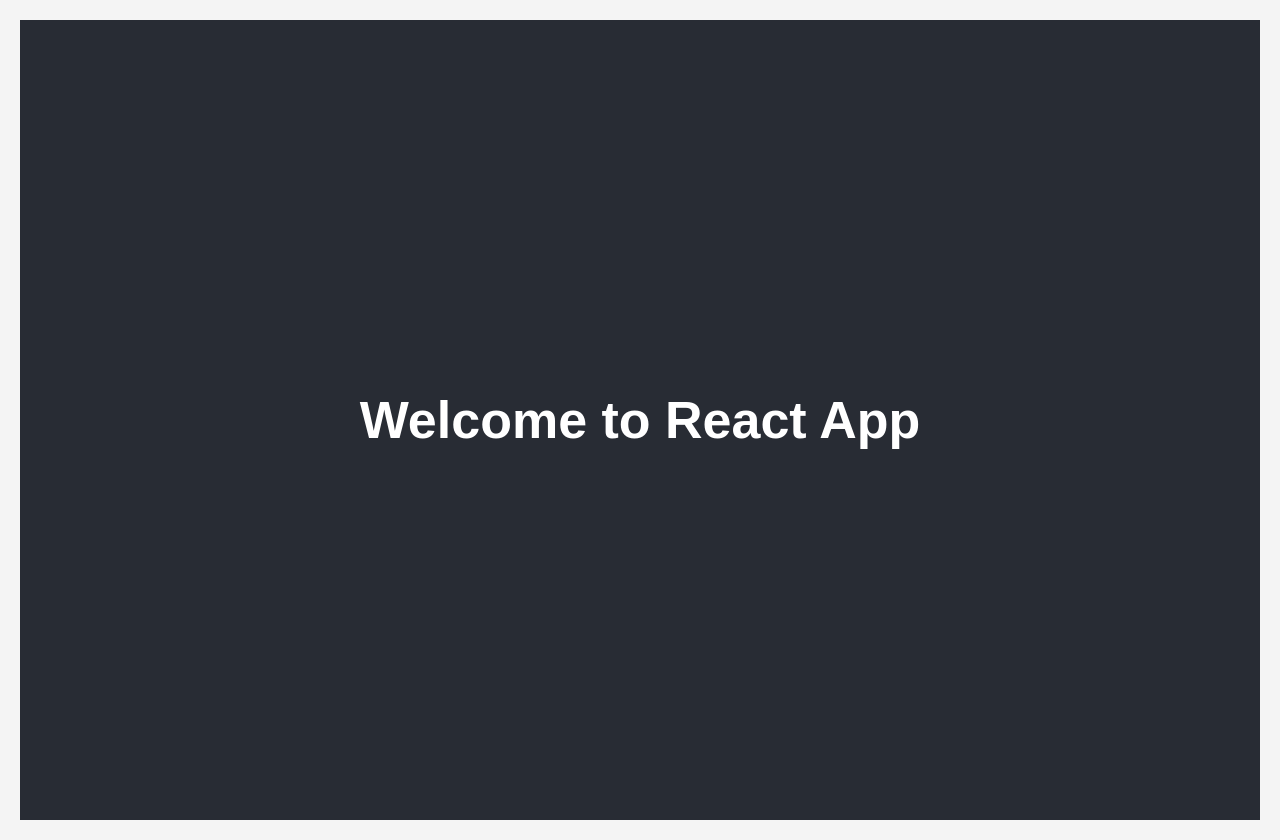
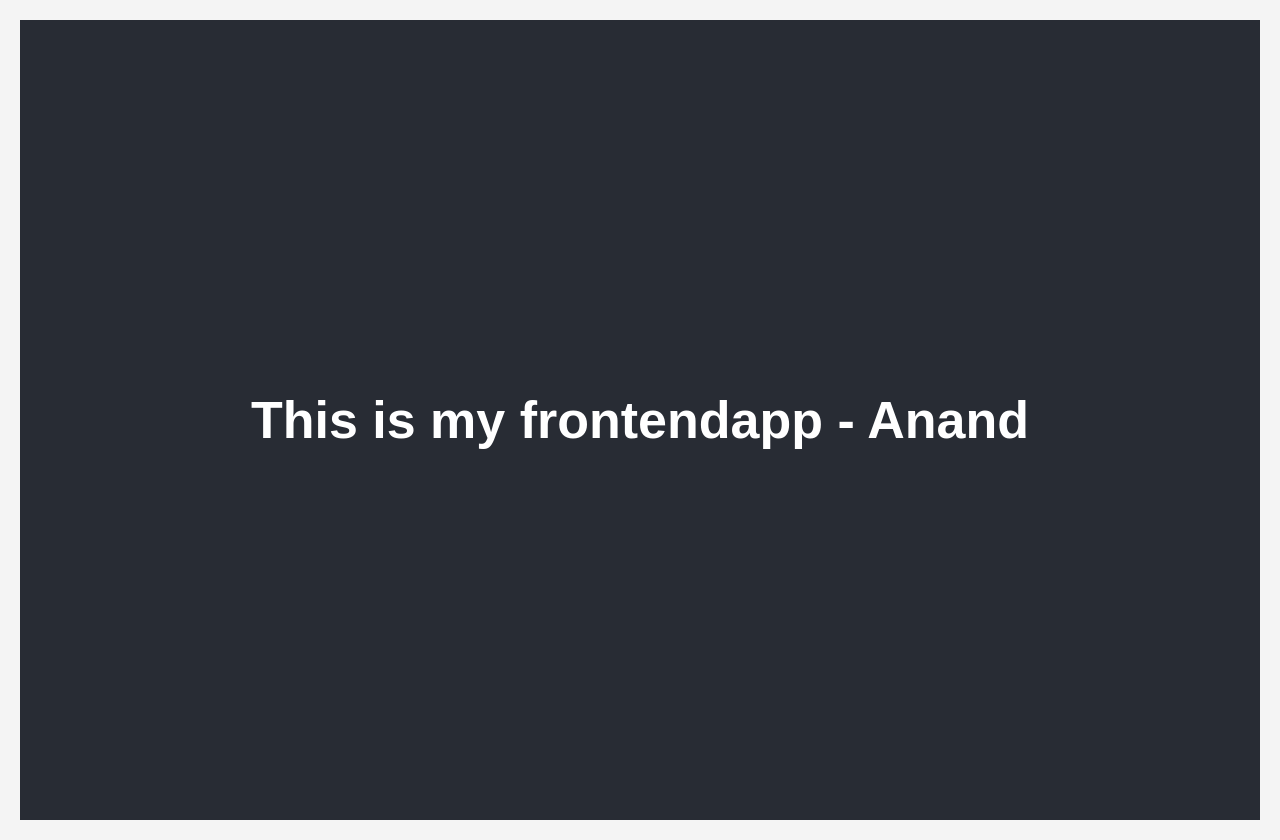
Before and after one commit to anandazaugust/aks3tier, a React (Create React App) app in the folder frontend/public/: page / in a window 1280 px wide. Built offline with nearby package versions, Linux system fonts and the light colour scheme.

Commit message:
Update App.js

```diff
--- a/frontend/public/src/App.js
+++ b/frontend/public/src/App.js
@@ -5,7 +5,7 @@
   return (
     <div className="App">
       <header className="App-header">
-        <h1>Welcome to React App</h1>
+        <h1>This is my frontendapp - Anand</h1>
       </header>
     </div>
   );
```
